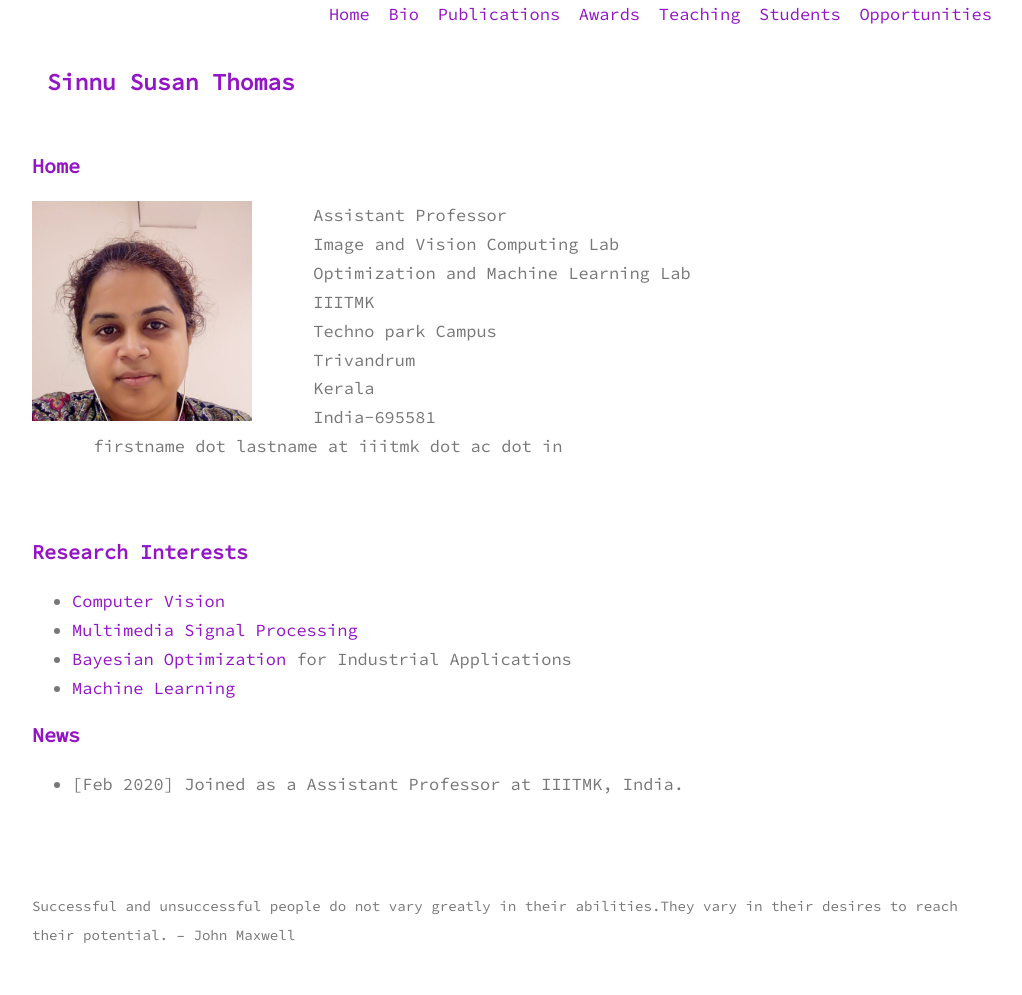
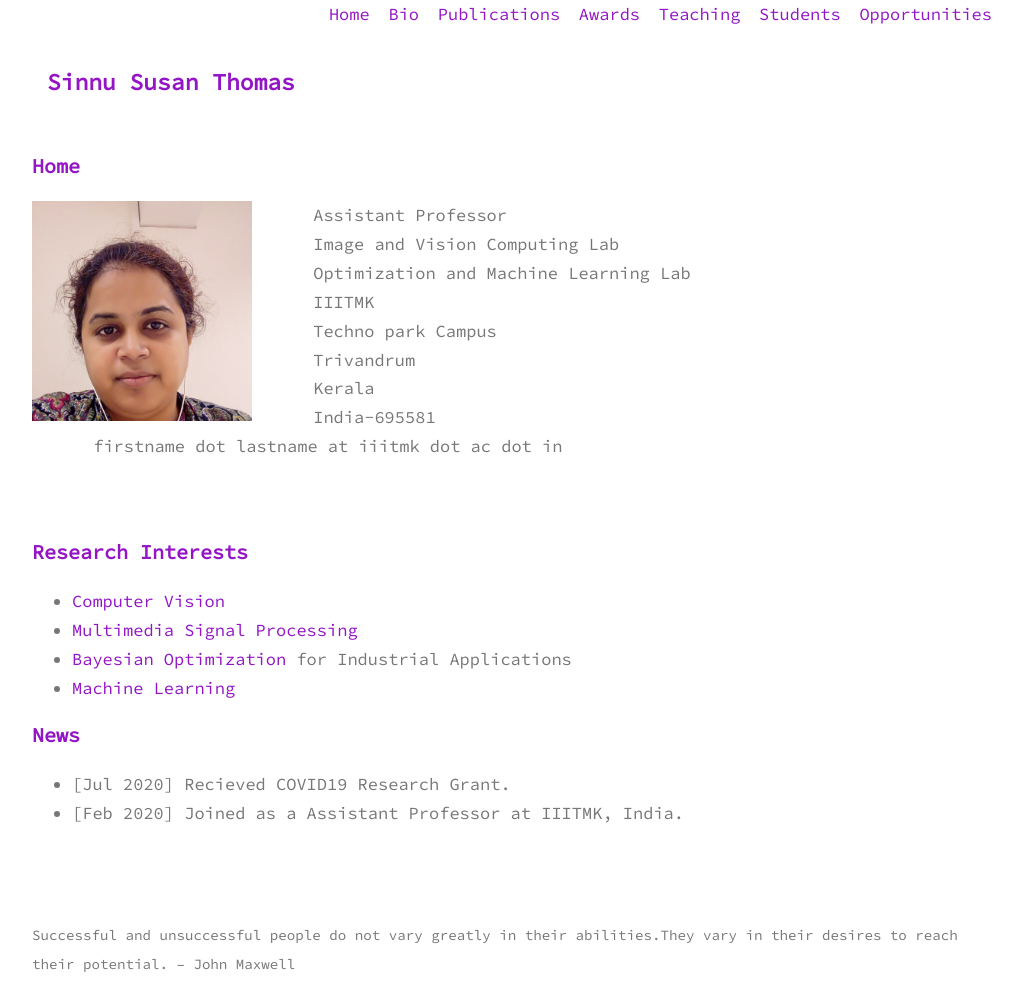
Before and after one commit to sinnuthomas/sinnuthomas.github.io, a Jekyll site: the page built from index.md, in a window 1280 px wide. Shown: the whole page, without its empty margins (128-1150 px from the left). Built offline with Jekyll 4.4.1, drawn with Linux system fonts in a browser that asks for light colours; before the commit the page ends 966 px from its top, so only the background shows below that.

Commit message:
Update index.md

```diff
--- a/index.md
+++ b/index.md
@@ -23,6 +23,7 @@ title: Home
 * [Machine Learning](https://en.wikipedia.org/wiki/Machine_learning)
 
 ## News
+* [Jul 2020] Recieved COVID19 Research Grant.
 * [Feb 2020] Joined as a Assistant Professor at IIITMK, India.
 
 <br/><br/>
```
